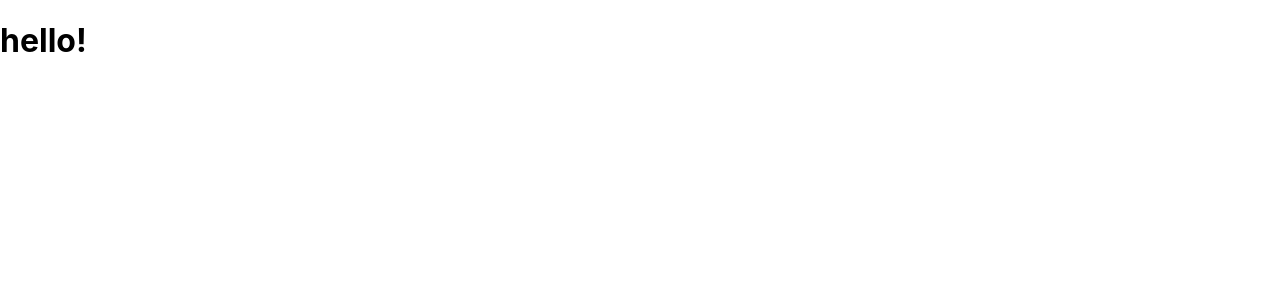
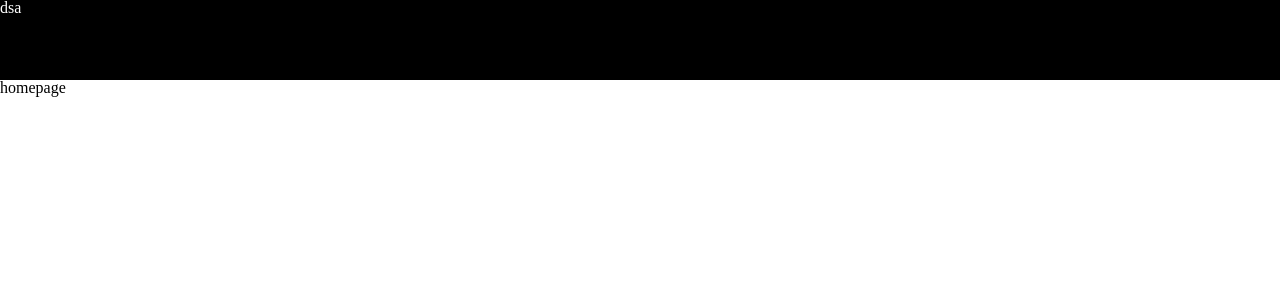
Before and after one commit to SW-SoccerHighilight/Front, a React (Create React App) app: page /homepage in a window 1280 px wide. Shown: the top 300 px of the page. Built offline with nearby package versions, Linux system fonts and the light colour scheme.

Commit message:
add router, folder init

```diff
--- a/package.json
+++ b/package.json
@@ -8,6 +8,7 @@
     "@testing-library/user-event": "^13.5.0",
     "react": "^18.2.0",
     "react-dom": "^18.2.0",
+    "react-router-dom": "^6.4.3",
     "react-scripts": "5.0.1",
     "web-vitals": "^2.1.4"
   },
--- a/src/app.jsx
+++ b/src/app.jsx
@@ -1,7 +1,22 @@
+import { BrowserRouter, Route, Routes } from 'react-router-dom';
 import './app.css';
+import NavigationBar from './components/navigationBar';
+import Homepage from './pages/homepage';
+import Login from './pages/login';
 
 function App() {
-  return <h1>hello!</h1>;
+  return (
+
+    <>
+      <NavigationBar />
+      <BrowserRouter>
+        <Routes>
+          <Route path='/' exact element={<Login />}></Route>
+          <Route path='/homepage' exact element={<Homepage />}></Route>
+        </Routes>
+      </BrowserRouter>
+    </>
+  );
 }
 
 export default App;
--- /dev/null
+++ b/src/components/navigationBar.jsx
@@ -0,0 +1,11 @@
+import style from '../style/navigationBar.module.css';
+
+const NavigationBar = (props) => {
+  return (
+      <div className={style.section}>
+        dsa
+      </div>
+  );
+}
+
+export default NavigationBar;
--- a/src/index.css
+++ b/src/index.css
@@ -1,13 +1,124 @@
+html,
+body,
+div,
+span,
+applet,
+object,
+iframe,
+h1,
+h2,
+h3,
+h4,
+h5,
+h6,
+p,
+blockquote,
+pre,
+a,
+abbr,
+acronym,
+address,
+big,
+cite,
+code,
+del,
+dfn,
+em,
+img,
+ins,
+kbd,
+q,
+s,
+samp,
+small,
+strike,
+strong,
+sub,
+sup,
+tt,
+var,
+b,
+u,
+i,
+center,
+dl,
+dt,
+dd,
+ol,
+ul,
+li,
+fieldset,
+form,
+label,
+legend,
+table,
+caption,
+tbody,
+tfoot,
+thead,
+tr,
+th,
+td,
+article,
+aside,
+canvas,
+details,
+embed,
+figure,
+figcaption,
+footer,
+header,
+hgroup,
+menu,
+nav,
+output,
+ruby,
+section,
+summary,
+time,
+mark,
+audio,
+video {
+  margin: 0;
+  padding: 0;
+  border: 0;
+  font: inherit;
+  font-size: 100%;
+  vertical-align: baseline;
+}
+/* HTML5 display-role reset for older browsers */
+article,
+aside,
+details,
+figcaption,
+figure,
+footer,
+header,
+hgroup,
+menu,
+nav,
+section {
+  display: block;
+}
 body {
-  margin: 0;
-  font-family: -apple-system, BlinkMacSystemFont, 'Segoe UI', 'Roboto', 'Oxygen',
-    'Ubuntu', 'Cantarell', 'Fira Sans', 'Droid Sans', 'Helvetica Neue',
-    sans-serif;
-  -webkit-font-smoothing: antialiased;
-  -moz-osx-font-smoothing: grayscale;
+  line-height: 1;
 }
-
-code {
-  font-family: source-code-pro, Menlo, Monaco, Consolas, 'Courier New',
-    monospace;
+ol,
+ul {
+  list-style: none;
 }
+blockquote,
+q {
+  quotes: none;
+}
+blockquote:before,
+blockquote:after,
+q:before,
+q:after {
+  content: '';
+  content: none;
+}
+table {
+  border-collapse: collapse;
+  border-spacing: 0;
+}
--- /dev/null
+++ b/src/pages/homepage.jsx
@@ -0,0 +1,7 @@
+import React from 'react';
+
+const Homepage = (props) => (
+      <div>homepage</div>
+  );
+
+export default Homepage;
--- /dev/null
+++ b/src/pages/login.jsx
@@ -0,0 +1,9 @@
+import React from 'react';
+
+const Login = (props) => {
+  return (
+    <div>login</div>
+  );
+}
+
+export default Login;
--- /dev/null
+++ b/src/style/navigationBar.module.css
@@ -0,0 +1,6 @@
+.section {
+  width: 100%;
+  height: 10vh;
+  background-color: black;
+  color: white;
+}
```
Also changed, not shown: 1 other file (tests, documents, lock files or other folders).
